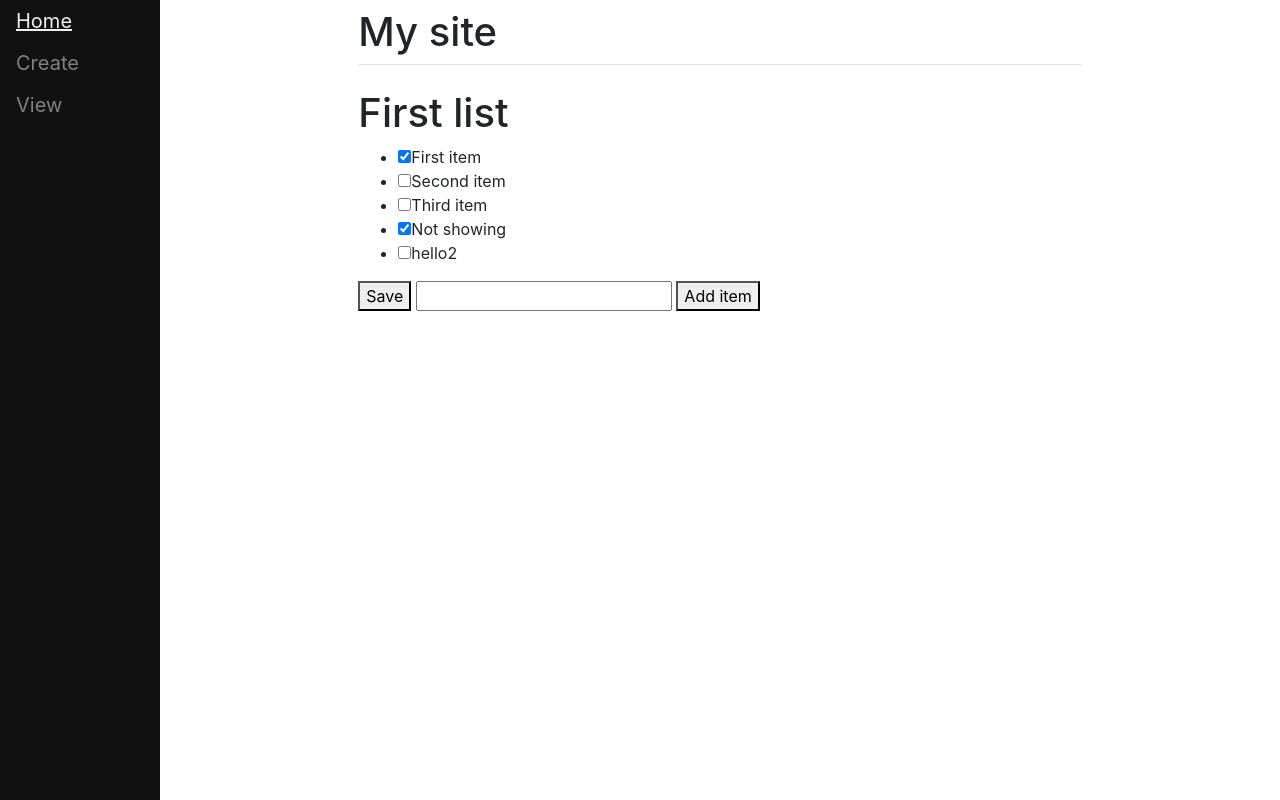
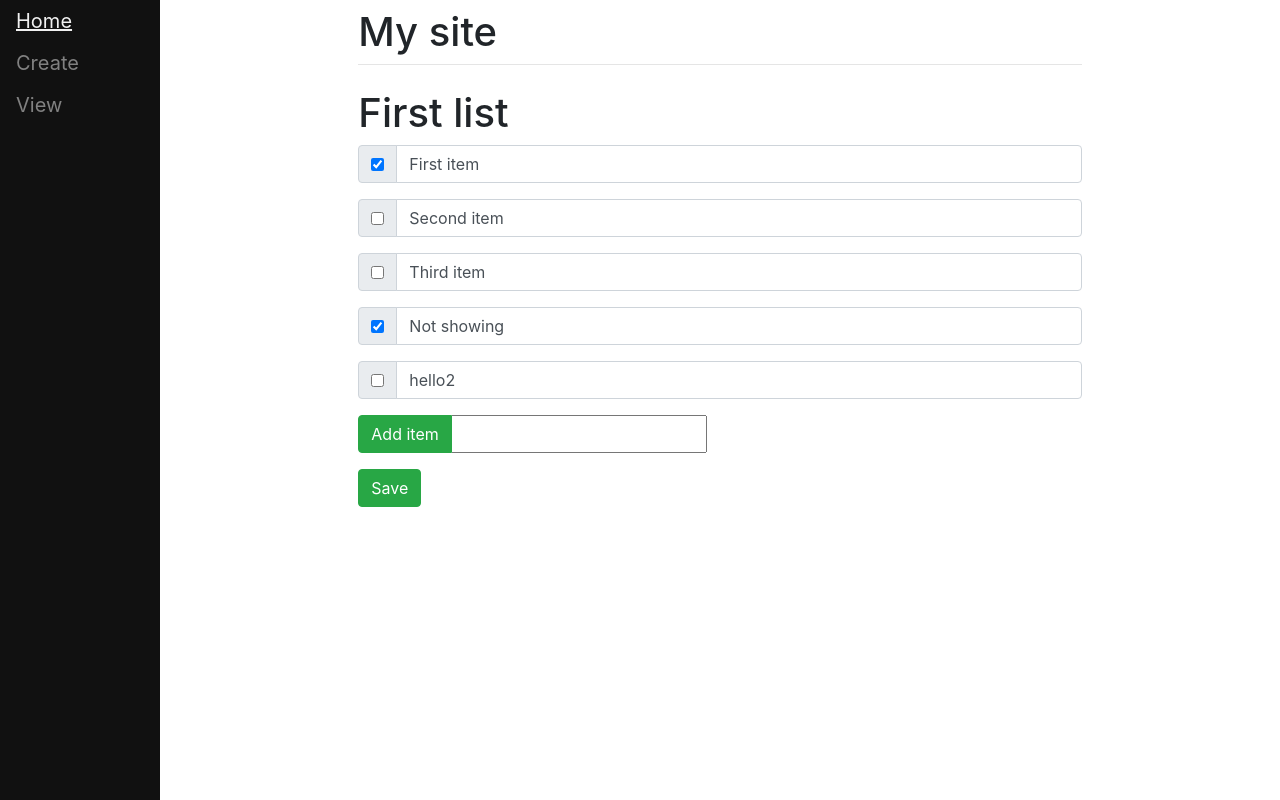
Before and after one commit to floatingnahid22/Django-Remind, a Django app: page /2 in a window 1280 px wide. Run offline with Django 3.2, Linux system fonts and the light colour scheme; data comes from the database, SQL or seed files in the repository.

Commit message:
update list.html

```diff
--- a/mysite/main/templates/main/list.html
+++ b/mysite/main/templates/main/list.html
@@ -5,18 +5,29 @@
 <h1>{{ls.name}}</h1>
 <form method="post" action="#">
     {% csrf_token %}
-        <ul>
+
     {% for item in ls.item_set.all %}
+    <div class="input-group mb-3">
+        <div class="input-group-prepend">
+            <div class="input-group-text">
                 {% if item.complete == True %}
-                <li> <input type="checkbox", value="clicked", name="c{{item.id}}" checked>{{item.text}}</li>
+                <input type="checkbox" , value="clicked" , name="c{{item.id}}" checked>
                 {% else %}
-                <li><input type="checkbox", value="clicked", name="c{{item.id}}">{{item.text}}</li>
+                <input type="checkbox" , value="clicked" , name="c{{item.id}}">
                 {% endif %}
+            </div>
+        </div>
+        <input type="text", value="{{item.text}}" class="form-control">
+    </div>
 
     {% endfor %}
-        </ul>
-        <button type="submit", name="save", value="save">Save</button>
-        <input type="text", name="new">
-        <button type="submit", name="newItem", value="newItem">Add item</button>
+
+    <div class="input-group mb-3">
+        <div class="input-group-prepend">
+            <button type="submit" , name="newItem" , value="newItem" class="btn btn-success">Add item</button>
+        </div>
+        <input type="text" , name="new">
+    </div>
+    <button type="submit" , name="save" , value="save" class="btn btn-success">Save</button>
 </form>
 {% endblock %}
```
Lines whose indentation alone changed are shown as unchanged.
